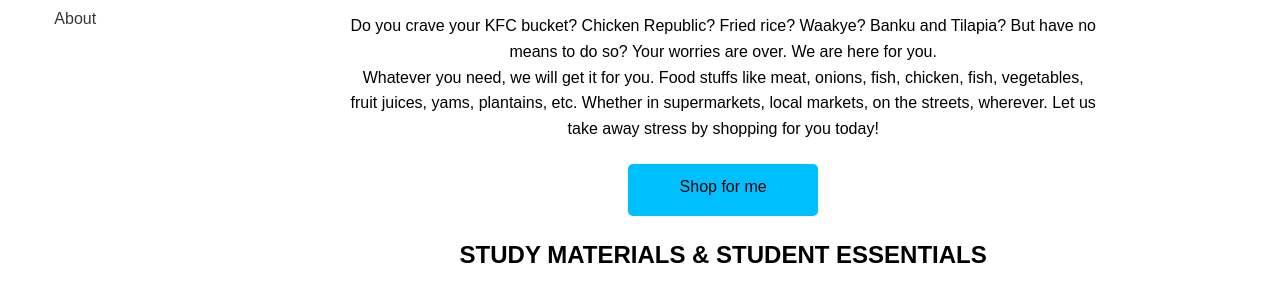
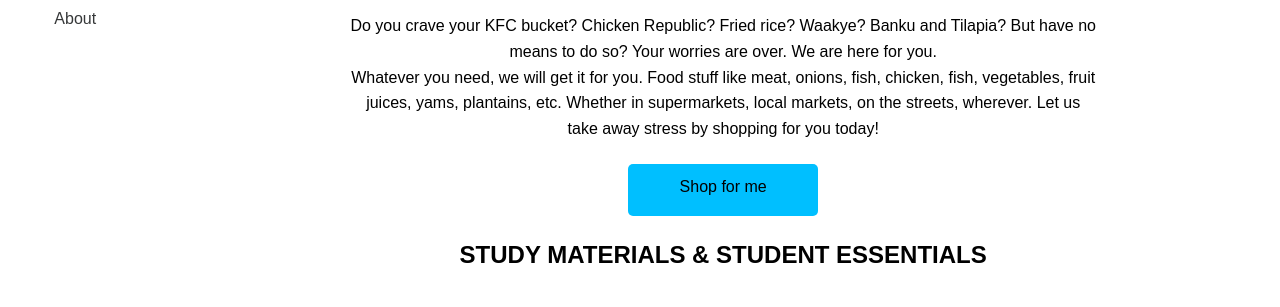
Before and after one commit to krystallogistics/welcome, a plain HTML site: page services.html in a window 1280 px wide. Shown: the part 471-778 px from the top of the page. Drawn offline with Linux system fonts and the light colour scheme.

Commit message:
Minor update

```diff
--- a/services.html
+++ b/services.html
@@ -28,7 +28,7 @@
                     <h2>FOOD PURCHASE & DELIVERY</h2>
                     <img src="./assets/foodp.png">
                     <p>Do you crave your KFC bucket? Chicken Republic? Fried rice? Waakye? Banku and Tilapia? But have no means to do so? Your worries are over. We are here for you.<br>
-                    Whatever you need, we will get it for you. Food stuffs like meat, onions, fish, chicken, fish, vegetables, fruit juices, yams, plantains, etc. Whether in supermarkets, local markets, on the streets, wherever. Let us take away stress by shopping for you today!</p>
+                    Whatever you need, we will get it for you. Food stuff like meat, onions, fish, chicken, fish, vegetables, fruit juices, yams, plantains, etc. Whether in supermarkets, local markets, on the streets, wherever. Let us take away stress by shopping for you today!</p>
                     <a href="./grocerycheckout.html">Shop for me</a>
                 </div>
 
```
